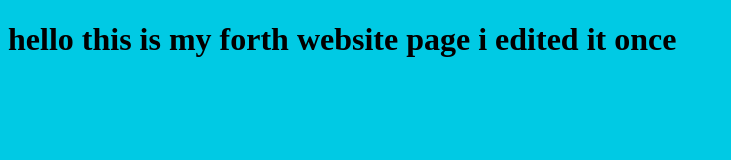
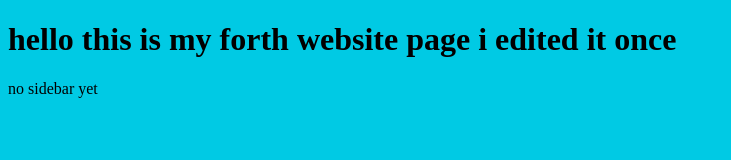
Before and after one commit to F9oOol11/my-travel-plans, a plain HTML site: page index.html in a window 1280 px wide. Shown: the whole page, without its empty margins (0-731 px from the left). Drawn offline with Linux system fonts and the light colour scheme.

Commit message:
new changes

```diff
--- a/index.html
+++ b/index.html
@@ -8,5 +8,6 @@
   </head>
   <body>
     <h1>hello this is my forth website page i edited it once</h1>
+    <p>no sidebar yet</p>
   </body>
 </html>
```
